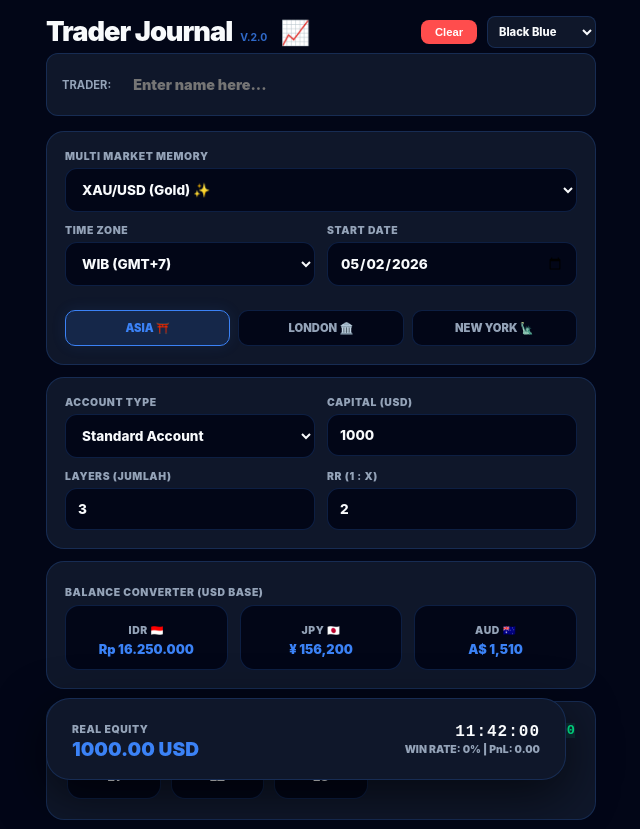
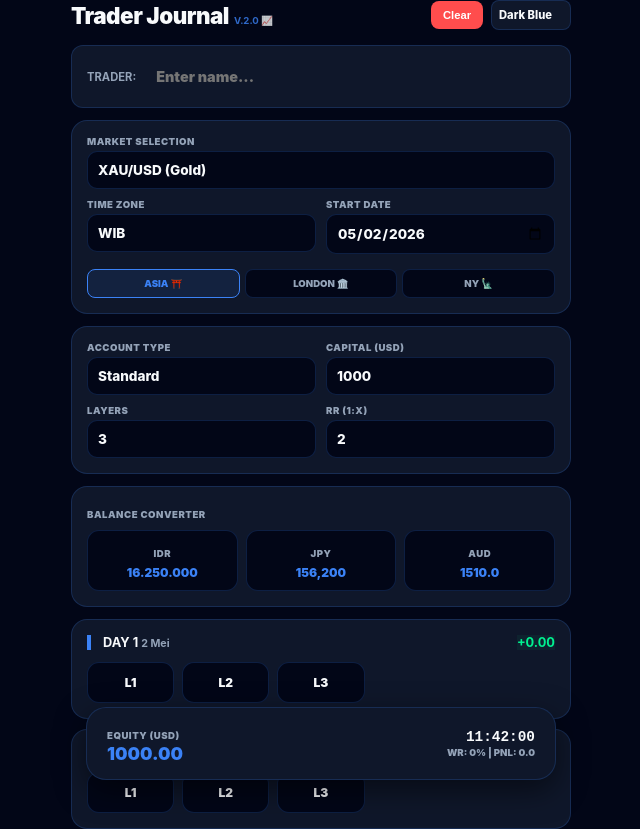
Before and after one commit to D-Toucher/Trade-List, a plain HTML site: page index.html in a window 1280 px wide. Shown: the top 829 px of the page, without its empty margins (319-959 px from the left). Drawn offline with Linux system fonts and the light colour scheme.

Commit message:
Update index.html

```diff
--- a/index.html
+++ b/index.html
@@ -2,11 +2,14 @@
 <html lang="id">
 <head>
     <meta charset="UTF-8">
-    <meta name="viewport" content="width=device-width, initial-scale=1.0, maximum-scale=1.0, user-scalable=no">
+    <meta name="viewport" content="width=device-width, initial-scale=1.0, maximum-scale=1.0, user-scalable=no, viewport-fit=cover">
     <title>Trader Journal V.2.0</title>
     <style>
         /* THEME DEFINITIONS */
-        :root { --bg: #050505; --card: #111111; --accent: #3b82f6; --text: #ffffff; --dim: #888888; --border: rgba(255,255,255,0.1); --success: #00f291; --danger: #ff4d4d; }
+        :root {
+            --bg: #050505; --card: #111111; --accent: #3b82f6; --text: #ffffff;
+            --dim: #888888; --border: rgba(255,255,255,0.1); --success: #00f291; --danger: #ff4d4d;
+        }
 
         [data-theme="black-blue"] { --bg: #020617; --card: #0f172a; --accent: #3b82f6; --text: #f8fafc; --dim: #94a3b8; --border: rgba(59,130,246,0.2); }
         [data-theme="white-blue"] { --bg: #f8fafc; --card: #ffffff; --accent: #2563eb; --text: #0f172a; --dim: #64748b; --border: rgba(0,0,0,0.05); }
@@ -15,66 +18,83 @@
         [data-theme="golden-black"] { --bg: #0c0a09; --card: #1c1917; --accent: #d97706; --text: #fafaf9; --dim: #78716c; --border: #44403c; }
         [data-theme="white-black"] { --bg: #ffffff; --card: #f5f5f5; --accent: #000000; --text: #000000; --dim: #737373; --border: #d4d4d4; }
 
-        * { box-sizing: border-box; transition: 0.2s; }
+        * { box-sizing: border-box; transition: background 0.2s, color 0.2s; -webkit-tap-highlight-color: transparent; }
 
-        /* Font San Francisco Bold System */
         body {
-            font-family: -apple-system, BlinkMacSystemFont, "SF Pro Display", "SF Pro Text", sans-serif;
+            font-family: -apple-system, BlinkMacSystemFont, "Segoe UI", Roboto, Helvetica, Arial, sans-serif;
             font-weight: 700;
-            background: var(--bg); color: var(--text); margin: 0; padding: 15px; display: flex; justify-content: center;
+            background: var(--bg); color: var(--text);
+            margin: 0; padding: 15px;
+            padding-top: env(safe-area-inset-top, 15px);
+            display: flex; justify-content: center;
         }
 
-        .app { width: 100%; max-width: 550px; padding-bottom: 180px; }
+        .app { width: 100%; max-width: 500px; padding-bottom: 160px; }
 
         /* HEADER AREA */
-        header { display: flex; justify-content: space-between; align-items: center; margin-bottom: 5px; }
-        .title-group { display: flex; align-items: baseline; gap: 8px; }
-        h1 { font-weight: 900; font-size: 1.7rem; margin: 0; letter-spacing: -1px; }
-        .version { font-size: 0.65rem; color: var(--accent); opacity: 0.8; }
-        .emoji-v { font-size: 1.5rem; margin-left: 5px; }
+        header { display: flex; justify-content: space-between; align-items: center; margin-bottom: 15px; gap: 10px; }
+        .title-group { display: flex; align-items: baseline; gap: 5px; flex-shrink: 1; }
+        h1 { font-weight: 900; font-size: 1.4rem; margin: 0; letter-spacing: -0.5px; white-space: nowrap; }
+        .version { font-size: 0.6rem; color: var(--accent); opacity: 0.8; }
 
-        .header-actions { display: flex; align-items: center; gap: 10px; }
-        .btn-clear { background: var(--danger); color: white; border: none; padding: 6px 14px; border-radius: 8px; font-size: 0.7rem; font-weight: 900; cursor: pointer; }
-        .theme-sel { background: var(--card); color: var(--text); border: 1px solid var(--border); padding: 7px; border-radius: 8px; font-size: 0.7rem; font-weight: 800; outline: none; }
+        .header-actions { display: flex; align-items: center; gap: 8px; }
+        .btn-clear { background: var(--danger); color: white; border: none; padding: 8px 12px; border-radius: 8px; font-size: 0.7rem; font-weight: 900; cursor: pointer; }
+        .theme-sel { background: var(--card); color: var(--text); border: 1px solid var(--border); padding: 7px; border-radius: 8px; font-size: 0.7rem; font-weight: 800; outline: none; max-width: 100px; }
 
         /* USER NAME BAR */
-        .user-bar { background: var(--card); border: 1px solid var(--border); border-radius: 12px; padding: 10px 15px; margin-bottom: 15px; display: flex; align-items: center; gap: 10px; }
+        .user-bar { background: var(--card); border: 1px solid var(--border); border-radius: 12px; padding: 12px 15px; margin-bottom: 12px; display: flex; align-items: center; gap: 10px; }
         .user-bar span { font-size: 0.7rem; color: var(--dim); white-space: nowrap; }
         .user-bar input { background: transparent; border: none; color: var(--accent); font-weight: 900; width: 100%; outline: none; font-size: 0.9rem; font-family: inherit; }
 
-        /* BAR BOXES */
-        .bar { background: var(--card); border: 1px solid var(--border); border-radius: 18px; padding: 18px; margin-bottom: 12px; }
-        .grid { display: grid; grid-template-columns: 1fr 1fr; gap: 12px; }
-        .field { display: flex; flex-direction: column; gap: 5px; }
-        label { font-size: 0.65rem; font-weight: 900; color: var(--dim); text-transform: uppercase; letter-spacing: 0.6px; }
-        select, input { background: var(--bg); border: 1px solid var(--border); color: var(--text); padding: 12px; border-radius: 12px; font-size: 0.85rem; font-weight: 800; font-family: inherit; outline: none; }
+        /* BOX COMPONENTS */
+        .bar { background: var(--card); border: 1px solid var(--border); border-radius: 16px; padding: 15px; margin-bottom: 12px; }
+        .grid { display: grid; grid-template-columns: 1fr 1fr; gap: 10px; }
+        .full-col { grid-column: span 2; }
+
+        .field { display: flex; flex-direction: column; gap: 4px; }
+        label { font-size: 0.6rem; font-weight: 900; color: var(--dim); text-transform: uppercase; letter-spacing: 0.5px; }
+
+        select, input {
+            background: var(--bg); border: 1px solid var(--border); color: var(--text);
+            padding: 10px; border-radius: 10px; font-size: 0.85rem; font-weight: 800;
+            font-family: inherit; outline: none; width: 100%; -webkit-appearance: none;
+        }
         select:focus, input:focus { border-color: var(--accent); }
 
-        /* MARKET SESSIONS */
-        .tags { display: flex; gap: 8px; grid-column: span 2; margin-top: 12px; }
-        .tag { flex: 1; text-align: center; font-size: 0.7rem; padding: 10px; border-radius: 10px; background: var(--bg); border: 1px solid var(--border); color: var(--dim); font-weight: 900; }
-        .tag.active { color: var(--accent); border-color: var(--accent); background: rgba(59,130,246,0.15); box-shadow: 0 0 15px rgba(59,130,246,0.1); }
+        /* TAGS (SESSIONS) */
+        .tags { display: flex; gap: 5px; margin-top: 5px; }
+        .tag { flex: 1; text-align: center; font-size: 0.6rem; padding: 8px 4px; border-radius: 8px; background: var(--bg); border: 1px solid var(--border); color: var(--dim); font-weight: 900; }
+        .tag.active { color: var(--accent); border-color: var(--accent); background: rgba(59,130,246,0.1); }
 
         /* CONVERTER */
-        .conv-grid { display: grid; grid-template-columns: repeat(3, 1fr); gap: 12px; text-align: center; margin-top: 5px; }
-        .conv-item { background: var(--bg); padding: 12px; border-radius: 14px; border: 1px solid var(--border); }
-        .conv-val { font-size: 0.8rem; font-weight: 900; color: var(--accent); margin-top: 4px; }
+        .conv-grid { display: grid; grid-template-columns: repeat(3, 1fr); gap: 8px; text-align: center; margin-top: 8px; }
+        .conv-item { background: var(--bg); padding: 10px 5px; border-radius: 12px; border: 1px solid var(--border); }
+        .conv-val { font-size: 0.75rem; font-weight: 900; color: var(--accent); margin-top: 4px; overflow: hidden; text-overflow: ellipsis; }
 
-        /* JOURNAL AREA */
-        .day-card { background: var(--card); border: 1px solid var(--border); border-radius: 18px; padding: 20px; margin-bottom: 12px; }
-        .day-head { display: flex; justify-content: space-between; align-items: center; margin-bottom: 15px; border-left: 5px solid var(--accent); padding-left: 15px; }
-        .node-grid { display: grid; grid-template-columns: repeat(auto-fill, minmax(85px, 1fr)); gap: 10px; }
-        .node { background: var(--bg); border: 1px solid var(--border); padding: 14px; border-radius: 14px; text-align: center; font-size: 0.8rem; cursor: pointer; font-weight: 900; }
-        .win { color: var(--success); border-color: var(--success); background: rgba(0,242,145,0.1); }
-        .loss { color: var(--danger); border-color: var(--danger); background: rgba(255,77,77,0.1); }
-
-        /* FOOTER SIGNATURE */
-        .bottom-thanks { text-align: center; padding: 40px 20px; margin-top: 20px; }
-        .thanks-msg { font-size: 0.9rem; font-weight: 900; color: var(--text); opacity: 0.9; margin-bottom: 6px; }
-        .konsisten-msg { font-size: 0.75rem; font-weight: 900; color: var(--accent); text-transform: uppercase; letter-spacing: 2px; }
+        /* JOURNAL CARDS */
+        .day-card { background: var(--card); border: 1px solid var(--border); border-radius: 16px; padding: 15px; margin-bottom: 10px; }
+        .day-head { display: flex; justify-content: space-between; align-items: center; margin-bottom: 12px; border-left: 4px solid var(--accent); padding-left: 12px; }
+        .node-grid { display: grid; grid-template-columns: repeat(3, 1fr); gap: 8px; }
+        .node { background: var(--bg); border: 1px solid var(--border); padding: 12px; border-radius: 12px; text-align: center; font-size: 0.75rem; cursor: pointer; font-weight: 900; }
+        .win { color: var(--success); border-color: var(--success); background: rgba(0,242,145,0.05); }
+        .loss { color: var(--danger); border-color: var(--danger); background: rgba(255,77,77,0.05); }
 
         /* STICKY FOOTER */
-        .footer-nav { position: fixed; bottom: 20px; width: calc(100% - 30px); max-width: 520px; background: var(--card); border: 1px solid var(--border); border-radius: 24px; padding: 18px 25px; display: flex; justify-content: space-between; align-items: center; box-shadow: 0 15px 50px rgba(0,0,0,0.6); z-index: 100; backdrop-filter: blur(10px); }
+        .footer-nav {
+            position: fixed; bottom: 20px; left: 50%; transform: translateX(-50%);
+            width: calc(100% - 30px); max-width: 470px;
+            background: var(--card); border: 1px solid var(--border); border-radius: 20px;
+            padding: 15px 20px; display: flex; justify-content: space-between; align-items: center;
+            box-shadow: 0 10px 30px rgba(0,0,0,0.5); z-index: 100; backdrop-filter: blur(10px);
+            padding-bottom: calc(15px + env(safe-area-inset-bottom, 0px));
+        }
+
+        .bottom-thanks { text-align: center; padding: 20px 0; opacity: 0.6; font-size: 0.7rem; }
+
+        /* RESPONSIVE DESKTOP */
+        @media (min-width: 600px) {
+            .node-grid { grid-template-columns: repeat(auto-fill, minmax(80px, 1fr)); }
+        }
     </style>
 </head>
 <body data-theme="black-blue">
@@ -83,141 +103,111 @@
     <header>
         <div class="title-group">
             <h1>Trader Journal</h1>
-            <span class="version">V.2.0</span>
-            <span class="emoji-v">📈</span>
+            <span class="version">V.2.0 📈</span>
         </div>
         <div class="header-actions">
             <button class="btn-clear" onclick="resetAll()">Clear</button>
             <select class="theme-sel" onchange="document.body.setAttribute('data-theme', this.value)">
-                <option value="black-blue">Black Blue</option>
-                <option value="white-blue">White Blue</option>
-                <option value="black-dark-green">Black Green</option>
-                <option value="white-green">White Green</option>
-                <option value="golden-black">Golden Black</option>
-                <option value="white-black">White Black</option>
+                <option value="black-blue">Dark Blue</option>
+                <option value="white-blue">Light Blue</option>
+                <option value="black-dark-green">Dark Green</option>
+                <option value="white-green">Light Green</option>
+                <option value="golden-black">Gold</option>
+                <option value="white-black">Mono</option>
             </select>
         </div>
     </header>
 
-    <!-- BAR 0: User Name -->
     <div class="user-bar">
         <span>TRADER:</span>
-        <input type="text" id="user-name" placeholder="Enter name here..." onkeyup="saveUser()">
+        <input type="text" id="user-name" placeholder="Enter name..." onkeyup="saveUser()">
     </div>
 
-    <!-- BAR 1: Market Memory & Settings -->
     <div class="bar">
         <div class="grid">
-            <div class="field" style="grid-column: span 2;">
-                <label>Multi Market Memory</label>
+            <div class="field full-col">
+                <label>Market Selection</label>
                 <select id="asset" onchange="loadAsset()">
+                    <optgroup label="Commodity">
+                        <option value="XAUUSD" selected>XAU/USD (Gold)</option>
+                    </optgroup>
                     <optgroup label="Major Pairs">
-                        <option value="EURUSD">EUR/USD (Euro / Dollar)</option>
-                        <option value="GBPUSD">GBP/USD (Pound / Dollar)</option>
-                        <option value="USDJPY">USD/JPY (Dollar / Yen)</option>
-                        <option value="USDCHF">USD/CHF (Dollar / Franc)</option>
-                        <option value="AUDUSD">AUD/USD (Aussie / Dollar)</option>
-                        <option value="USDCAD">USD/CAD (Loonie / Dollar)</option>
-                        <option value="NZDUSD">NZD/USD (Kiwi / Dollar)</option>
-                    </optgroup>
-                    <optgroup label="Minor / Cross Pairs">
-                        <option value="EURGBP">EUR/GBP</option>
-                        <option value="EURJPY">EUR/JPY</option>
-                        <option value="GBPJPY">GBP/JPY</option>
-                        <option value="AUDNZD">AUD/NZD</option>
-                    </optgroup>
-                    <optgroup label="Exotic Pairs">
-                        <option value="USDSGD">USD/SGD</option>
-                        <option value="USDTRY">USD/TRY</option>
-                    </optgroup>
-                    <optgroup label="Commodity">
-                        <option value="XAUUSD" selected>XAU/USD (Gold) ✨</option>
-                        <option value="WTIUSD">WTI/USD (Oil)</option>
+                        <option value="EURUSD">EUR/USD</option>
+                        <option value="GBPUSD">GBP/USD</option>
+                        <option value="USDJPY">USD/JPY</option>
                     </optgroup>
                 </select>
             </div>
             <div class="field">
                 <label>Time Zone</label>
                 <select id="tz" onchange="updateClock()">
-                    <option value="Asia/Jakarta">WIB (GMT+7)</option>
-                    <option value="Asia/Makassar">WITA (GMT+8)</option>
-                    <option value="Asia/Jayapura">WIT (GMT+9)</option>
+                    <option value="Asia/Jakarta">WIB</option>
+                    <option value="Asia/Makassar">WITA</option>
+                    <option value="Asia/Jayapura">WIT</option>
                 </select>
             </div>
             <div class="field">
                 <label>Start Date</label>
                 <input type="date" id="start-date" onchange="sync()">
             </div>
-            <div class="tags">
-                <div id="tag-asia" class="tag">ASIA ⛩️</div>
-                <div id="tag-london" class="tag">LONDON 🏛️</div>
-                <div id="tag-ny" class="tag">NEW YORK 🗽</div>
+            <div class="full-col">
+                <div class="tags">
+                    <div id="tag-asia" class="tag">ASIA ⛩️</div>
+                    <div id="tag-london" class="tag">LONDON 🏛️</div>
+                    <div id="tag-ny" class="tag">NY 🗽</div>
+                </div>
             </div>
         </div>
     </div>
 
-    <!-- BAR 2: Capital & Risk Management -->
     <div class="bar">
         <div class="grid">
             <div class="field">
                 <label>Account Type</label>
                 <select id="acc-type" onchange="sync()">
-                    <option value="standard">Standard Account</option>
-                    <option value="cent">Cent Account</option>
+                    <option value="standard">Standard</option>
+                    <option value="cent">Cent</option>
                 </select>
             </div>
             <div class="field">
-                <label id="label-cap">Capital (USD)</label>
+                <label id="label-cap">Capital</label>
                 <input type="number" id="cap" value="1000" onchange="sync()">
             </div>
             <div class="field">
-                <label>Layers (Jumlah)</label>
+                <label>Layers</label>
                 <input type="number" id="layers" value="3" onchange="sync()">
             </div>
             <div class="field">
-                <label>RR (1 : X)</label>
+                <label>RR (1:X)</label>
                 <input type="number" id="rr" value="2" onchange="sync()">
             </div>
         </div>
     </div>
 
-    <!-- BAR 3: Conversion Bar -->
     <div class="bar">
-        <label>Balance Converter (USD Base)</label>
+        <label>Balance Converter</label>
         <div class="conv-grid">
-            <div class="conv-item">
-                <label>IDR 🇮🇩</label>
-                <div id="c-idr" class="conv-val">0</div>
-            </div>
-            <div class="conv-item">
-                <label>JPY 🇯🇵</label>
-                <div id="c-jpy" class="conv-val">0</div>
-            </div>
-            <div class="conv-item">
-                <label>AUD 🇦🇺</label>
-                <div id="c-aud" class="conv-val">0</div>
-            </div>
+            <div class="conv-item"><label>IDR</label><div id="c-idr" class="conv-val">0</div></div>
+            <div class="conv-item"><label>JPY</label><div id="c-jpy" class="conv-val">0</div></div>
+            <div class="conv-item"><label>AUD</label><div id="c-aud" class="conv-val">0</div></div>
         </div>
     </div>
 
-    <!-- JOURNAL LIST -->
     <div id="journal-render"></div>
 
-    <!-- SIGNATURE BOTTOM -->
     <div class="bottom-thanks">
-        <div class="thanks-msg">Thanks for using this website 🤖</div>
-        <div class="konsisten-msg">Keep konsisten anti nafsu 🔥</div>
+        <b>Thanks for using Trader Journal 🤖</b><br>
+        KEEP KONSISTEN & DISIPLIN 🔥
     </div>
 
-    <!-- STICKY FOOTER INFO -->
     <div class="footer-nav">
         <div>
-            <label>Real Equity</label>
-            <div id="foot-bal" style="font-weight: 900; font-size: 1.2rem; color: var(--accent);">0.00</div>
+            <label>Equity (USD)</label>
+            <div id="foot-bal" style="font-weight: 900; font-size: 1.1rem; color: var(--accent);">0.00</div>
         </div>
         <div style="text-align: right;">
-            <div id="clock" style="font-family: monospace; font-weight: 900; font-size: 1rem; letter-spacing: 1px;">00:00:00</div>
-            <div id="foot-stat" style="font-size: 0.65rem; color: var(--dim); font-weight: 900; margin-top: 2px;">WR: 0%</div>
+            <div id="clock" style="font-family: monospace; font-weight: 900; font-size: 0.9rem;">00:00:00</div>
+            <div id="foot-stat" style="font-size: 0.6rem; color: var(--dim); font-weight: 900; margin-top: 2px;">WR: 0%</div>
         </div>
     </div>
 </div>
@@ -302,8 +292,8 @@
             card.className = 'day-card';
             card.innerHTML = `
                 <div class="day-head">
-                    <span style="font-weight:900; font-size:0.9rem;">DAY ${d+1} <small style="color:var(--dim); margin-left:5px;">${date.toLocaleDateString('id-ID',{day:'numeric',month:'short'})}</small></span>
-                    <span style="font-family:monospace; font-size:0.85rem; font-weight:900" class="${dayPnL>=0?'win':'loss'}">${dayPnL>=0?'+':''}${dayPnL.toFixed(2)}</span>
+                    <span style="font-size:0.8rem;">DAY ${d+1} <small style="color:var(--dim);">${date.toLocaleDateString('id-ID',{day:'numeric',month:'short'})}</small></span>
+                    <span style="font-size:0.8rem;" class="${dayPnL>=0?'win':'loss'}">${dayPnL>=0?'+':''}${dayPnL.toFixed(2)}</span>
                 </div>
                 <div class="node-grid">${nodes.join('')}</div>
             `;
@@ -313,12 +303,12 @@
         const totalEquity = parseFloat(cfg.cap) + profit;
         const usdValue = isCent ? totalEquity / 100 : totalEquity;
 
-        document.getElementById('foot-bal').innerText = `${usdValue.toFixed(2)} USD`;
-        document.getElementById('foot-stat').innerText = `WIN RATE: ${(wCount+lCount>0?(wCount/(wCount+lCount)*100).toFixed(0):0)}% | PnL: ${profit.toFixed(2)}`;
+        document.getElementById('foot-bal').innerText = `${usdValue.toFixed(2)}`;
+        document.getElementById('foot-stat').innerText = `WR: ${(wCount+lCount>0?(wCount/(wCount+lCount)*100).toFixed(0):0)}% | PNL: ${profit.toFixed(1)}`;
 
-        document.getElementById('c-idr').innerText = `Rp ${(usdValue * RATES.IDR).toLocaleString('id-ID')}`;
-        document.getElementById('c-jpy').innerText = `¥ ${(usdValue * RATES.JPY).toLocaleString('ja-JP')}`;
-        document.getElementById('c-aud').innerText = `A$ ${(usdValue * RATES.AUD).toLocaleString('en-AU')}`;
+        document.getElementById('c-idr').innerText = (usdValue * RATES.IDR).toLocaleString('id-ID', {maximumFractionDigits:0});
+        document.getElementById('c-jpy').innerText = (usdValue * RATES.JPY).toLocaleString('ja-JP', {maximumFractionDigits:0});
+        document.getElementById('c-aud').innerText = (usdValue * RATES.AUD).toFixed(1);
     }
 
     function mark(k) {
@@ -330,7 +320,7 @@
     }
 
     function resetAll() {
-        if(confirm("🚨 RESET DATA UNTUK MARKET INI?")) {
+        if(confirm("Reset data untuk market ini?")) {
             const asset = document.getElementById('asset').value;
             Object.keys(localStorage).forEach(k => { if(k.includes(STORAGE_KEY + asset)) localStorage.removeItem(k); });
             loadAsset();
```
